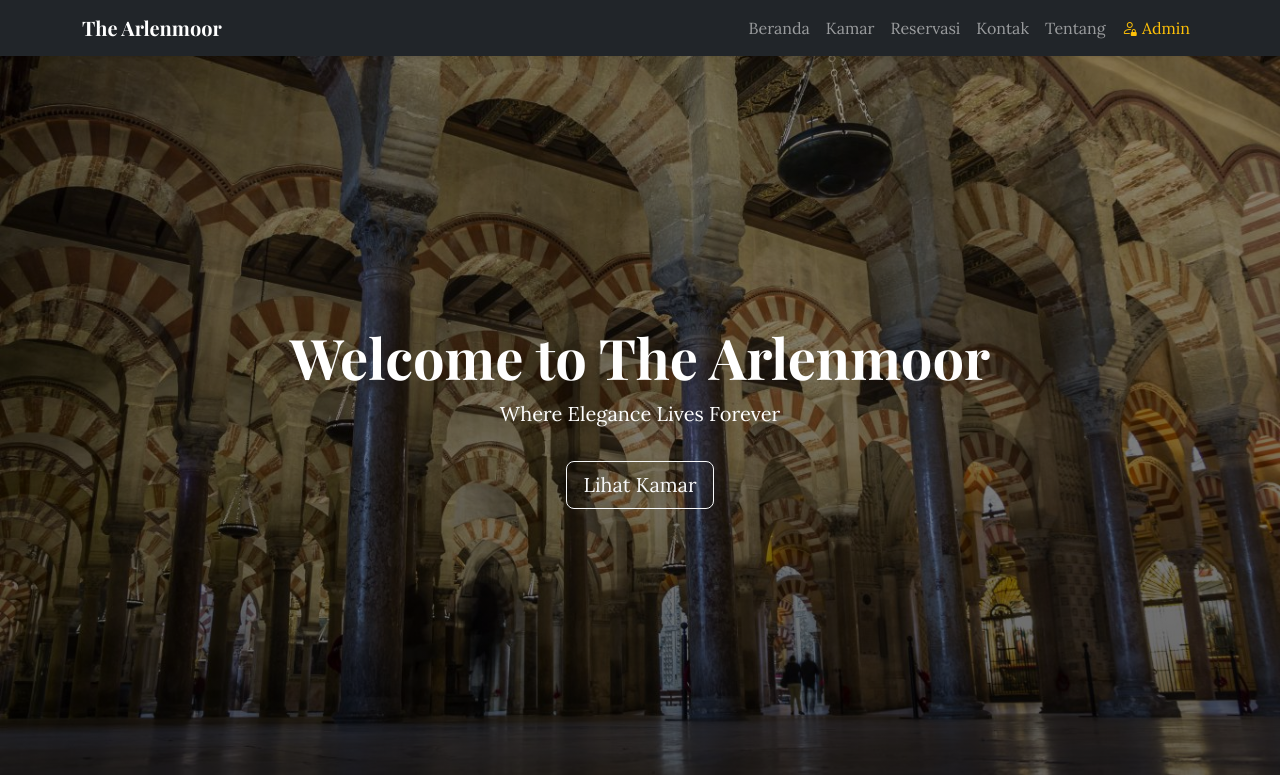
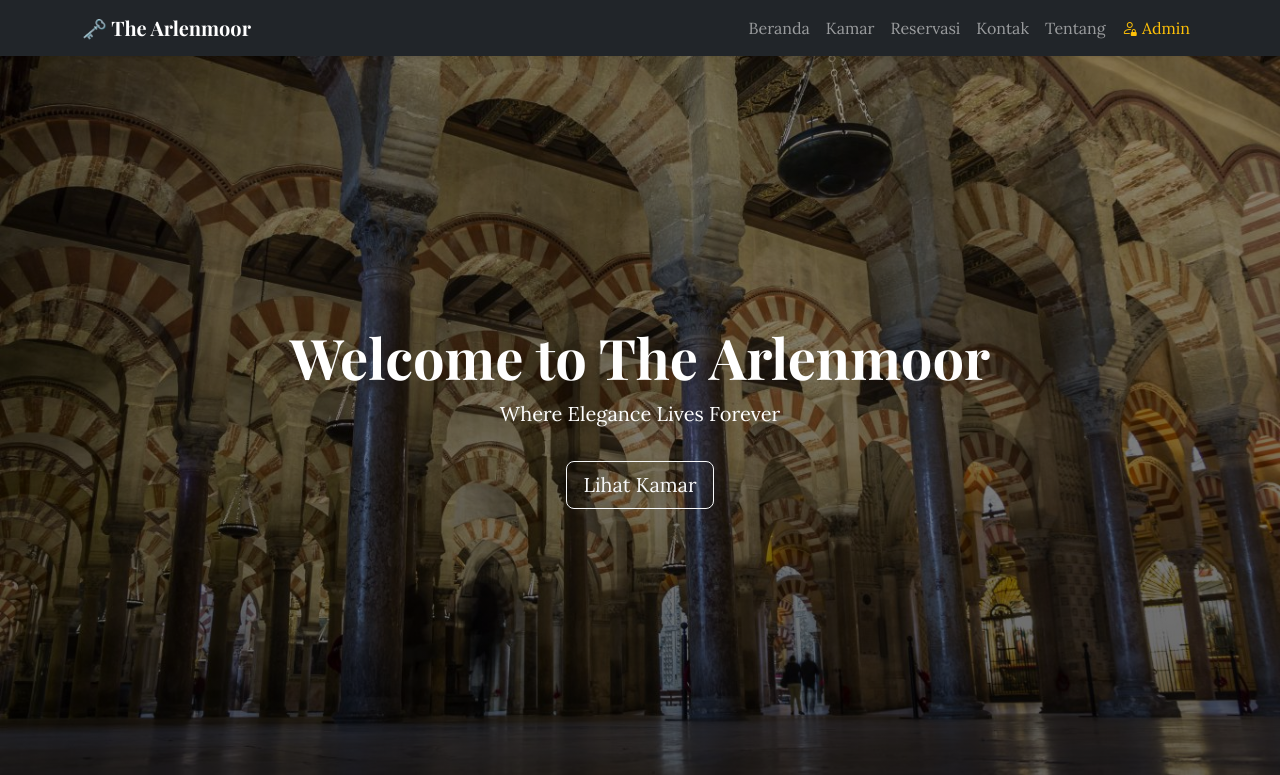
Before and after one commit to Alfareza3/arlenmoor-hotel-site, a PHP site: page / in a window 1280 px wide. Shown: the top 775 px of the page. Run offline with PHP 8.4, Linux system fonts and the light colour scheme.

Commit message:
Arlenmoor

```diff
--- a/includes/navbar.php
+++ b/includes/navbar.php
@@ -1,6 +1,6 @@
 <nav class="navbar navbar-expand-lg navbar-dark bg-dark shadow-sm sticky-top">
   <div class="container">
-    <a class="navbar-brand fw-bold" href="index.php">The Arlenmoor</a>
+    <a class="navbar-brand fw-bold" href="index.php">🗝️ The Arlenmoor</a>
     <button class="navbar-toggler" type="button" data-bs-toggle="collapse" data-bs-target="#navbarNav">
       <span class="navbar-toggler-icon"></span>
     </button>
```
